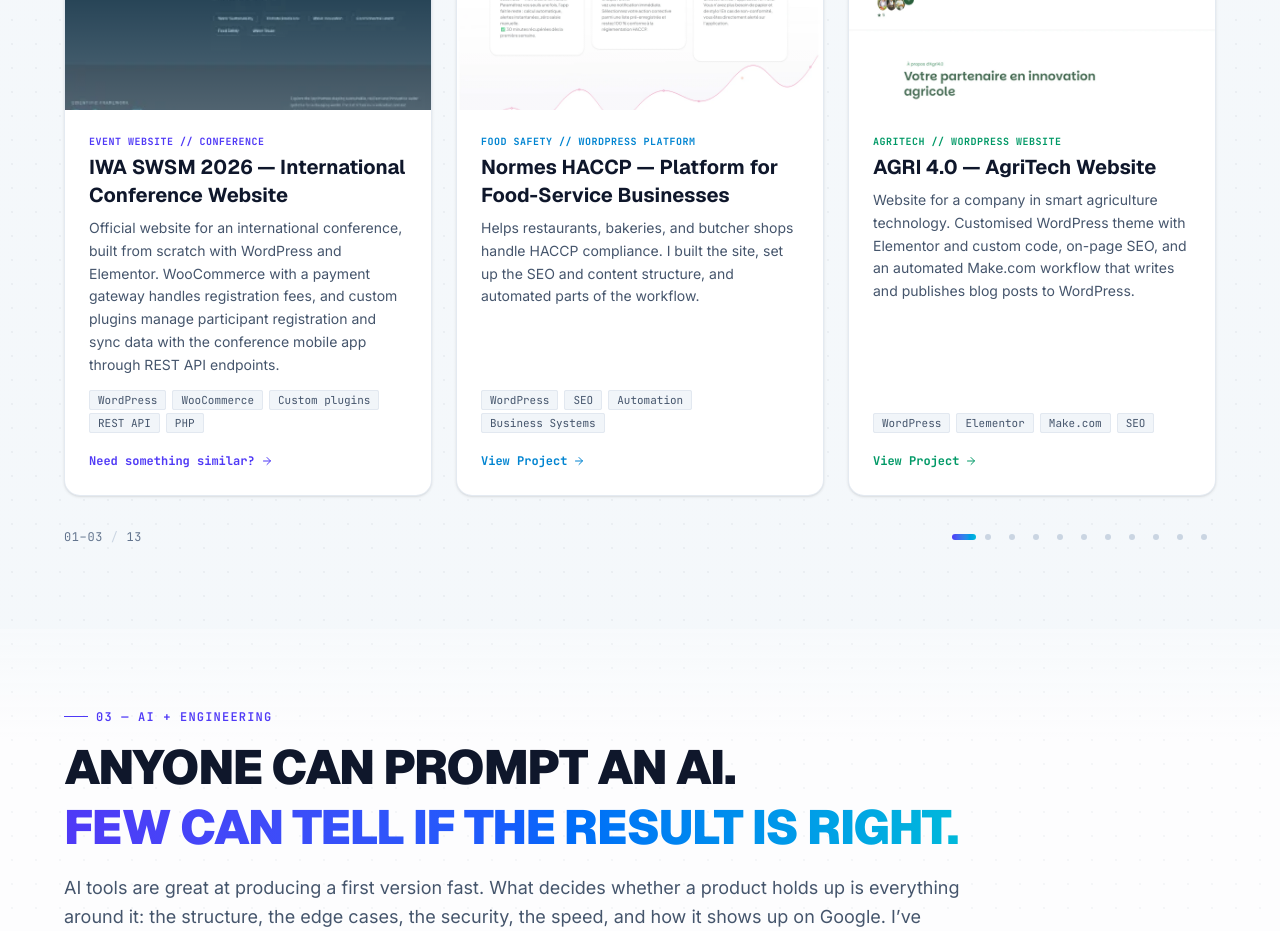
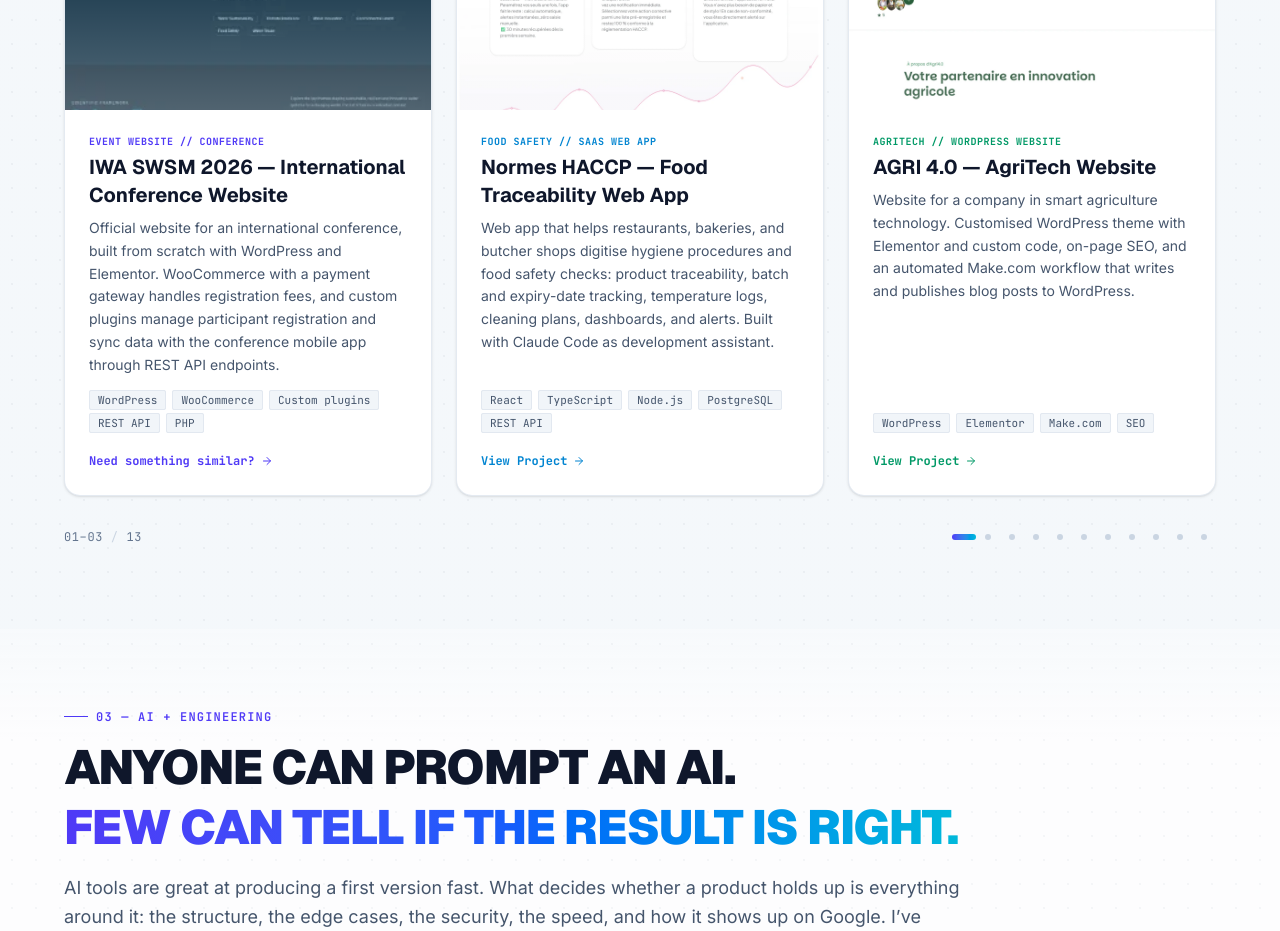
Before and after one commit to mechkouri/portfolio-2026, a React (Vite) app: page / in a window 1280 px wide. Shown: the part 3520-4451 px from the top of the page. Built offline with nearby package versions, Linux system fonts and the light colour scheme.

Commit message:
Rewrite Normes HACCP as a food traceability web app (EN/FR, CV)
Co-Authored-By: Claude Sonnet 5.5 <noreply@anthropic.com>

```diff
--- a/cv/cv.html
+++ b/cv/cv.html
@@ -24,7 +24,7 @@
   .title { margin-top: 1.6mm; font-size: 10pt; font-weight: 600; color: var(--accent); }
   .contact { font-style: normal; font-size: 8.2pt; line-height: 1.55; text-align: right; color: var(--body); }
 
-  h2 { font-family: 'Geist', 'Inter', sans-serif; font-size: 8.2pt; font-weight: 700; letter-spacing: 0.14em; text-transform: uppercase; color: var(--ink); margin: 3.6mm 0 1.6mm; padding-bottom: 0.9mm; border-bottom: 0.8px solid var(--rule); }
+  h2 { font-family: 'Geist', 'Inter', sans-serif; font-size: 8.2pt; font-weight: 700; letter-spacing: 0.14em; text-transform: uppercase; color: var(--ink); margin: 3.3mm 0 1.5mm; padding-bottom: 0.9mm; border-bottom: 0.8px solid var(--rule); }
   h2::before { content: ''; display: inline-block; width: 7px; height: 7px; margin-right: 6px; background: var(--accent); border-radius: 1.5px; vertical-align: 0; }
 
   .profile { font-size: 9pt; line-height: 1.5; color: var(--ink); }
@@ -153,7 +153,7 @@
   </div>
   <div class="project">
     <span class="project-name"><a href="https://normes-haccp.com">normes-haccp.com</a></span>
-    <span class="project-desc"><strong>Plateforme HACCP pour la restauration</strong> : site, SEO, structure du contenu et automatisation d’une partie du workflow. <em>WordPress, SEO, automatisation.</em></span>
+    <span class="project-desc"><strong>Application web de traçabilité HACCP pour la restauration</strong> : lots et DLC, suivi des températures, plans de nettoyage, tableaux de bord et alertes. <em>React, TypeScript, Node.js, PostgreSQL ; développée avec Claude Code.</em></span>
   </div>
   <div class="project">
     <span class="project-name"><a href="https://varimart.ma">varimart.ma</a></span>
--- a/src/data/content.ts
+++ b/src/data/content.ts
@@ -199,11 +199,11 @@ export const featuredProjects: Project[] = [
     image: '/images/projects/normes-haccp.webp',
     imageAlt: 'Full-page screenshot of the Normes HACCP website for food-service businesses',
     accent: 'sky',
-    category: 'Food Safety // WordPress Platform',
-    title: 'Normes HACCP — Platform for Food-Service Businesses',
+    category: 'Food Safety // SaaS Web App',
+    title: 'Normes HACCP — Food Traceability Web App',
     description:
-      'Helps restaurants, bakeries, and butcher shops handle HACCP compliance. I built the site, set up the SEO and content structure, and automated parts of the workflow.',
-    tags: ['WordPress', 'SEO', 'Automation', 'Business Systems'],
+      'Web app that helps restaurants, bakeries, and butcher shops digitise hygiene procedures and food safety checks: product traceability, batch and expiry-date tracking, temperature logs, cleaning plans, dashboards, and alerts. Built with Claude Code as development assistant.',
+    tags: ['React', 'TypeScript', 'Node.js', 'PostgreSQL', 'REST API'],
     siteIcon: 'shield',
   },
 ];
--- a/src/i18n/content.ts
+++ b/src/i18n/content.ts
@@ -116,11 +116,11 @@ const frProjects: Overlay<base.Project> = [
   },
   {
     imageAlt: 'Capture pleine page du site Normes HACCP pour les professionnels de la restauration',
-    category: 'Sécurité alimentaire // Plateforme WordPress',
-    title: 'Normes HACCP — Plateforme pour la restauration',
+    category: 'Sécurité alimentaire // Application web SaaS',
+    title: 'Normes HACCP — Application web de traçabilité alimentaire',
     description:
-      'Aide les restaurants, boulangeries et boucheries à gérer leur conformité HACCP. J’ai construit le site, mis en place le SEO et la structure du contenu, et automatisé une partie du workflow.',
-    tags: ['WordPress', 'SEO', 'Automatisation', 'Systèmes métier'],
+      'Application web qui aide restaurants, boulangeries et boucheries à digitaliser leurs procédures d’hygiène et leurs contrôles sanitaires : traçabilité des produits, gestion des lots et des dates de péremption, suivi des températures, plans de nettoyage, tableaux de bord et alertes. Développée avec l’assistance de Claude Code.',
+    tags: ['React', 'TypeScript', 'Node.js', 'PostgreSQL', 'API REST'],
   },
   {
     imageAlt: 'Capture pleine page du site AGRI 4.0, entreprise de technologies agricoles intelligentes',
```
Also changed, not shown: 1 other file (tests, documents, lock files or other folders).
